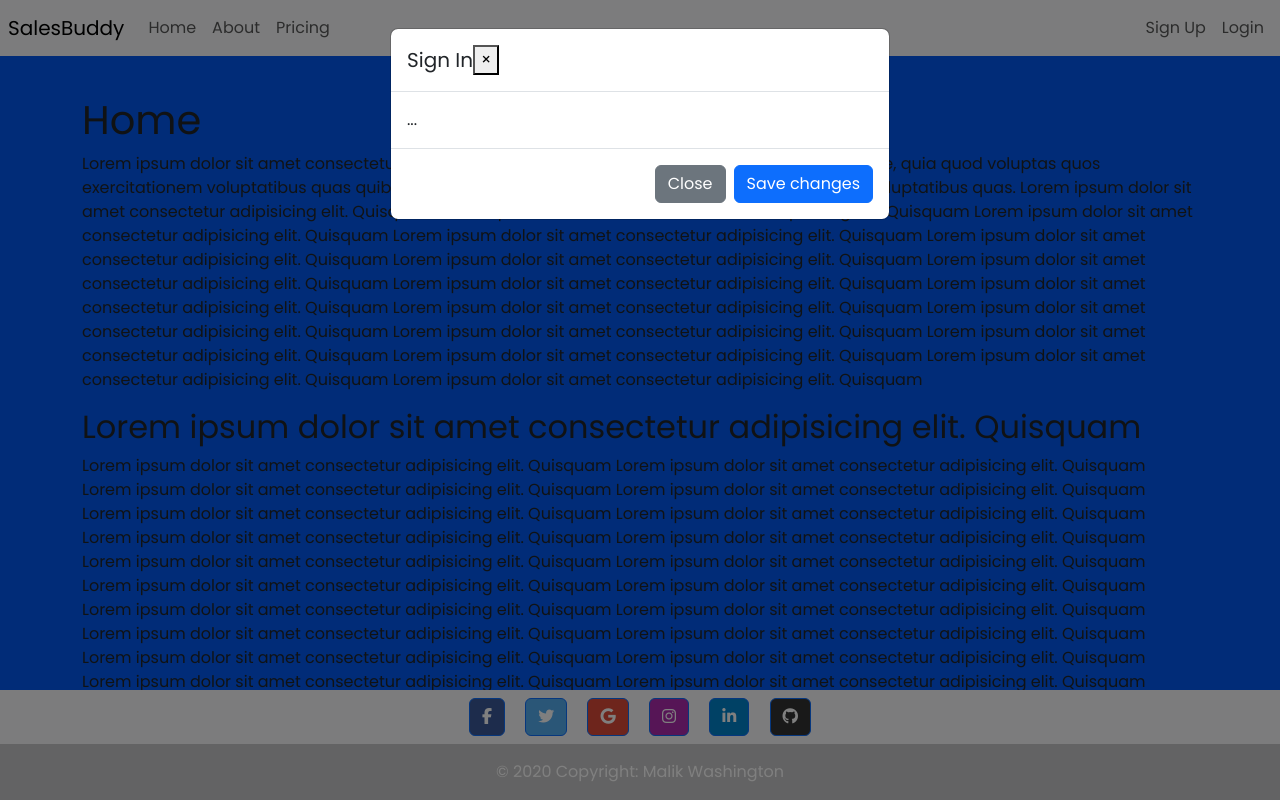
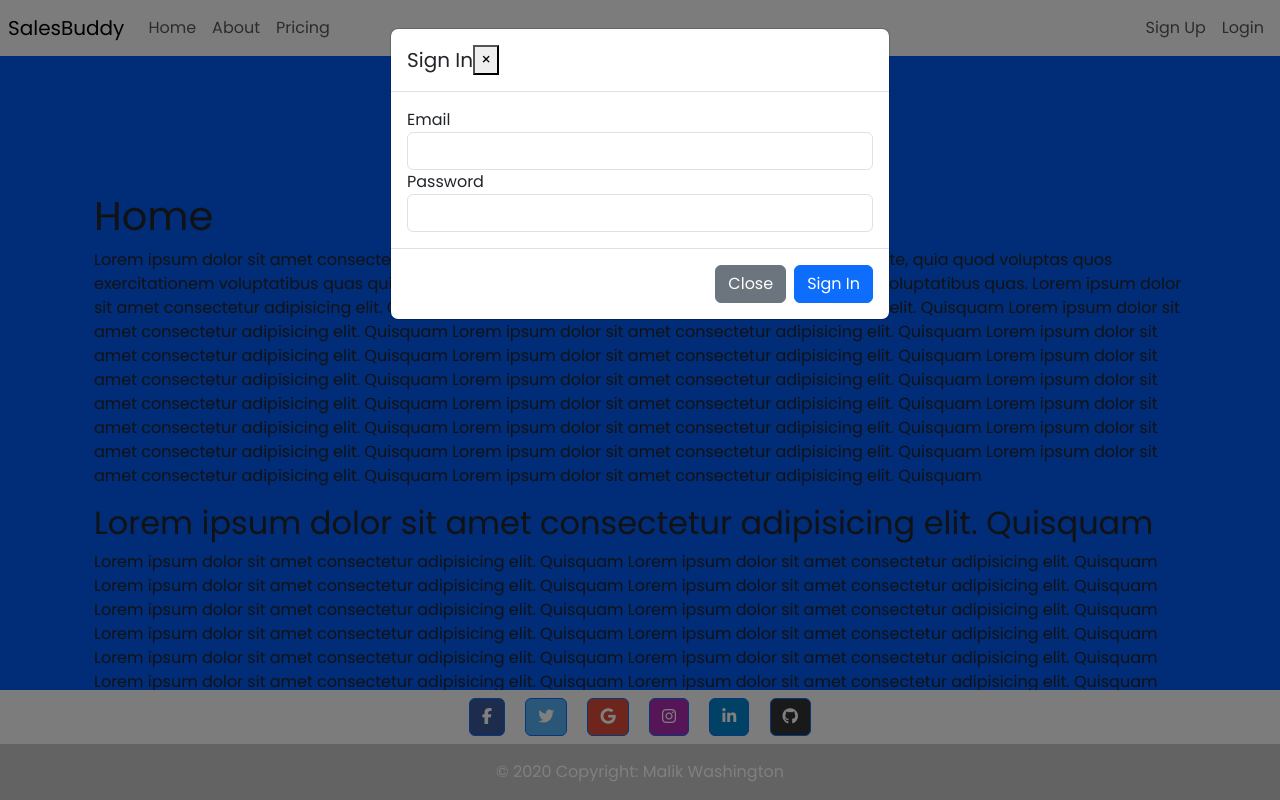
Before and after one commit to malikwashington/sales_buddy, a Flask app: page / in a window 1280 px wide, after a click on "Login". Run offline with Flask 2, Linux system fonts and the light colour scheme; some libraries are stand-ins or nearby versions.

Commit message:
got login, contacts. need to add call/sms/email icons and functionality

```diff
--- a/forms.py
+++ b/forms.py
@@ -1,6 +1,6 @@
 from flask_wtf import FlaskForm
 from wtforms import StringField, PasswordField, SubmitField, SelectField, BooleanField
-from wtforms.validators import DataRequired, Email, Length, EqualTo, ValidationError
+from wtforms.validators import InputRequired, Email, Length, EqualTo, ValidationError
 import email_validator
 
 from model import User
@@ -12,9 +12,24 @@ from model import User
 
 class RegistrationForm(FlaskForm):
   '''Registration form'''
-  fname = StringField('First Name', validators=[DataRequired(), Length(min=2, max=20)])
-  lname = StringField('Last Name', validators=[DataRequired(), Length(min=2, max=20)])
-  email = StringField('Email', validators=[DataRequired(), Email()])
-  password = PasswordField('Password', validators=[DataRequired(), Length(min=6, max=20)])
-  password2 = PasswordField('Confirm Password', validators=[DataRequired(), EqualTo('password')])
+  fname = StringField('First Name', validators=[InputRequired(), Length(min=2, max=20)])
+  lname = StringField('Last Name', validators=[InputRequired(), Length(min=2, max=20)])
+  email = StringField('Email', validators=[InputRequired(), Email()])
+  password = PasswordField('Password', validators=[InputRequired(), Length(min=6, max=20)])
+  password2 = PasswordField('Confirm Password', validators=[InputRequired(), EqualTo('password', message='Passwords must match')])
   submit = SubmitField('Submit')
+
+class SignInForm(FlaskForm):
+  '''sign in form'''
+
+  email = StringField('Email', validators=[InputRequired(), Email()])
+  password = PasswordField('Password', validators=[InputRequired()])
+  submit = SubmitField('Sign In')
+
+
+class CreateContactForm(FlaskForm):
+  '''form for creating new contacts'''
+
+
+class UpdateContactForm(FlaskForm):
+  '''form to update existing contacts'''
--- a/requirements.txt
+++ b/requirements.txt
@@ -9,7 +9,10 @@ certifi==2023.5.7
 charset-normalizer==3.1.0
 click==8.0.1
 dill==0.3.6
+dnspython==2.3.0
+email-validator==2.0.0.post2
 Flask==2.0.1
+Flask-Login==0.6.2
 Flask-SQLAlchemy==2.5.1
 Flask-WTF==1.1.1
 frozenlist==1.3.3
--- a/server.py
+++ b/server.py
@@ -1,18 +1,36 @@
 """Server for sales buddy app."""
 
-from forms import RegistrationForm
+import forms
 from keys import SECRET_KEY
-from flask import Flask, render_template, request, flash, session, redirect
-from model import connect_to_db, db
+from flask import Flask, render_template, request, flash, session, redirect, url_for
+from model import connect_to_db, db, User, Contact
 import crud
 
 from jinja2 import StrictUndefined
-# from flask_login import LoginManager, login_user, login_required, logout_user, current_user
-from forms import RegistrationForm
+from flask_login import LoginManager, login_user, login_required, logout_user, current_user
 
 app = Flask(__name__)
 app.jinja_env.undefined = StrictUndefined
 app.config['SECRET_KEY'] = SECRET_KEY
+
+login_manager = LoginManager()
+login_manager.init_app(app)
+login_manager.login_view = 'homepage'
+
+@login_manager.user_loader
+def load_user(user_id):
+  '''Load user by id'''
+  return User.query.get(int(user_id))
+
+#Logout
+@app.route('/logout')
+@login_required
+def logout():
+  """Log out user."""
+
+  logout_user()
+  flash('Logged out successfully.', 'success')
+  return redirect('/')
 
 #Invalid URL
 @app.errorhandler(404)
@@ -27,43 +45,71 @@ def page_not_found(e):
   return render_template('500.html'), 500
 
 #Homepage
-@app.route('/')
+@app.route('/', methods=['GET','POST'])
 def homepage():
   """View homepage."""
 
-  return render_template('homepage.html')
+  form = forms.SignInForm()
+  #validate sign in form
+  if form.validate_on_submit():
+    email = form.email.data
+    password = form.password.data
+    form.email.data = ''
+    form.password.data = ''
+    # sign in user
+    user = crud.login_user(email, password)
+    if user[0]:
+      #login user
+      login_user(user[1])
+      return redirect(url_for('profile')) #send to profile page on login
+    else:
+      #flash message if incorrect email or password
+      flash(f'Incorrect email or password', 'danger')
+      return redirect('/')
+  return render_template('homepage.html', form=form)
 
 #signup up page
 @app.route('/signup', methods=['GET','POST'])
 def sign_up():
   """sign up page."""
 
-  form = RegistrationForm()
-  name = None
+  form = forms.RegistrationForm()
 
+ #validate sign up form
   if form.validate_on_submit():
     fname = form.fname.data
     lname = form.lname.data
     email = form.email.data
     password = form.password.data
+    password2 = form.password2.data
     form.fname.data = ''
     form.lname.data = ''
     form.email.data = ''
     form.password.data = ''
     form.password2.data = ''
+    #check if user exists
     if crud.get_user_by_email(email):
-      flash(f'Account already exists for {form.email.data}!', 'danger')
-      return redirect('/signup')
+      flash(f'Account already exists for {email}!', 'danger')
+      return render_template('/signup.html', form=form)
     else:
+    #create user
       user = crud.create_user(fname, lname, email, password)
       db.session.add(user)
       db.session.commit()
-      flash(f'Account created for {form.name.data}!', 'success')
+      flash(f'Account created for {user.full_name}!', 'success')
       return redirect('/')
+  #if form is not valid flash errors
+  if form.errors:
+    print(form.errors.values())
+    [flash(f'{error[0]}', 'danger') for error in form.errors.values()]
+    return render_template('signup.html', form=form)
+  return render_template('signup.html', form=form)
 
-  return render_template('signup.html', form=form, name=name)
-
-
+@app.route('/profile')
+@login_required
+def profile():
+  '''profile page'''
+  return render_template('profile.html')
 
 if __name__ == '__main__':
   connect_to_db(app)
--- a/static/css/style.css
+++ b/static/css/style.css
@@ -5,7 +5,7 @@ body {
 }
 
 .container {
-  margin-top: 15%;
+  /* margin-top: 15%; */
 }
 
 .card {
@@ -58,9 +58,21 @@ body {
   transform: rotateY(180deg);
 }
 
-/* #carousel{
-  margin-bottom: ;
-} */
+#message {
+  font-size: 1.5rem;
+  font-weight: 500;
+  margin-bottom: 20px;
+  animation: hideAnimation 0s ease-out 3s;
+  animation-fill-mode: forwards;
+}
+
+@keyframes hideAnimation {
+  to {
+    visibility: hidden;
+    width: 0;
+    height: 0;
+  }
+}
 
 .box.front h2 {
   font-family: 'Bebas Neue', cursive;
--- a/templates/base.html
+++ b/templates/base.html
@@ -77,12 +77,7 @@
         <div class="collapse navbar-collapse justify-content-end mr-auto">
           <ul class="navbar-nav mr-3">
             {% block navright %}
-            <li class="nav-item">
-              <a class="nav-link" href="/signup">Sign Up</a>
-            </li>
-            <li class="nav-item">
-              <a class="nav-link " data-bs-toggle="modal" data-bs-target="#login">Login</a>
-            </li>
+
             {% endblock %}
           </ul>
         </div>
@@ -93,22 +88,38 @@
       <div class="modal-dialog" role="document">
         <div class="modal-content">
           <div class="modal-header">
-            <h5 class="modal-title" id="exampleModalLabel">Sign In</h5>
+            <h5 class="modal-title" id="exampleModalLabel">
+              {% block modalTitle %}Sign In {% endblock %}
+            </h5>
             <button type="button" class="close" data-dismiss="modal" aria-label="Close">
               <span aria-hidden="true">&times;</span>
             </button>
           </div>
           <div class="modal-body">
-        ...
+        {% block modalBody %}... {% endblock %}
           </div>
           <div class="modal-footer">
+            {% block modalFooter %}
             <button type="button" class="btn btn-secondary" data-dismiss="modal">Close</button>
-            <button type="button" class="btn btn-primary">Save changes</button>
+            <button type="submit" class="btn btn-primary">Save changes</button>
+            {% endblock %}
           </div>
         </div>
       </div>
     </div>
-    {% block body %} {% endblock %}
+
+    <div class="container my-5 py-5">
+      {% with messages = get_flashed_messages(with_categories=true) %}
+      {% if messages %}
+      {% for category, message in messages %}
+      <div id='message' class="alert alert-{{ category }}">
+        {{ message }}</div>
+      {% endfor %}
+      {% endif %}
+      {% endwith %}
+
+      {% block body %} {% endblock %}
+    </div>
 
     <div class="container-fluid m-0 p-0 text-white fixed-bottom">
       <div class="row">
--- a/templates/homepage.html
+++ b/templates/homepage.html
@@ -1,11 +1,45 @@
 {% extends 'base.html' %}
 
 
+{%block navright %}
+
+ <li class="nav-item">
+              <a class="nav-link" href="/signup">Sign Up</a>
+            </li>
+            <li class="nav-item">
+              <a class="nav-link " data-bs-toggle="modal" data-bs-target="#login">Login</a>
+            </li>
+
+{% endblock %}
+
+{% block modalTitle %} Sign In {% endblock %}
+
+{% block modalBody %}
+<form action="/" id="modal-form" method="POST">
+  {{form.hidden_tag()}}
+
+  <div class="form-group">
+    {{form.email.label(class="form-control-label")}}
+    {{form.email(class="form-control")}}
+  </div>
+
+  <div class="form-group">
+    {{form.password.label(class="form-control-label")}}
+    {{form.password(class="form-control")}}
+  </div>
+</form>
+
+{% endblock %}
+
+{% block modalFooter %}
+<button type="button" class="btn btn-secondary" data-dismiss="modal">Close</button>
+{{form.submit(class="btn btn-primary", form="modal-form")}}
+{% endblock %}
 
 
 {% block body %}
 
-  <div class="container overflow-auto mb-3 mt-5 pt-5">
+  <div class="container overflow-auto my-5 py-5">
     <div class="row">
       <div class="col">
         <h1>Home</h1>
@@ -93,9 +127,12 @@
       </div>
     </div>
 
-<!-- carousel -->
+    <!-- carousel -->
 
-    <div id="carousel" class="carousel slide mb-5 mt-2" data-bs-ride="carousel">
+    <div id="carousel" class="carousel slide mb-5 pb-2 mt-2" data-bs-ride="carousel">
+      <div class="container text-center">
+        <h2 class="p-5">Customer Testimonials:</h2>
+      </div>
       <div class="carousel-inner">
 
         <div class="carousel-item active">
@@ -103,7 +140,7 @@
             <!-- card 1 -->
                 <div class="col-lg-4">
                   <div class="card">
-
+                      <!-- card front -->
                     <div class="box front">
                       <img src="{{ url_for('static', filename='img/1.jpg') }}" alt="">
                       <h2>Name</h2>
@@ -113,6 +150,7 @@
 
                     <div class="box back">
                       <span class="fa fa-quote-left mb-1"></span>
+                      <!-- quote for the back of the card -->
                       <p class="mt-2">
                         Lorem ipsum dolor sit amet, consectetur adipisicing elit.
                         Quisquam, voluptatum, quibusdam, voluptate, quia quod voluptas quos
@@ -133,6 +171,7 @@
 
                 <div class="box back">
                   <span class="fa fa-quote-left mb-1"></span>
+                  <!-- quote for the back of the card -->
                   <p>
                     Lorem ipsum dolor sit amet, consectetur adipisicing elit.
                     Quisquam, voluptatum, quibusdam, voluptate, quia quod voluptas quos
@@ -155,6 +194,7 @@
 
                 <div class="box back">
                   <span class="fa fa-quote-left mb-1"></span>
+                  <!-- text for back of card -->
                   <p>
                     Lorem ipsum dolor sit amet, consectetur adipisicing elit.
                     Quisquam, voluptatum, quibusdam, voluptate, quia quod voluptas quos
@@ -182,6 +222,7 @@
 
               <div class="box back">
                 <span class="fa fa-quote-left mb-1"></span>
+                <!-- text for back of card -->
                 <p>
                   Lorem ipsum dolor sit amet, consectetur adipisicing elit.
                   Quisquam, voluptatum, quibusdam, voluptate, quia quod voluptas quos
@@ -203,6 +244,7 @@
 
             <div class="box back">
               <span class="fa fa-quote-left mb-1"></span>
+              <!-- text for back of card -->
               <p>
                 Lorem ipsum dolor sit amet, consectetur adipisicing elit.
                 Quisquam, voluptatum, quibusdam, voluptate, quia quod voluptas quos
@@ -225,6 +267,7 @@
 
             <div class="box back">
               <span class="fa fa-quote-left mb-1"></span>
+              <!-- text for the back of the card -->
               <p>
                 Lorem ipsum dolor sit amet, consectetur adipisicing elit.
                 Quisquam, voluptatum, quibusdam, voluptate, quia quod voluptas quos
@@ -252,6 +295,7 @@
                 </div>
 
                 <div class="box back">
+                  <!-- text for the back of the card -->
                   <p>
                     <span class="fa fa-quote-left mb-1"></span>
                     Lorem ipsum dolor sit amet, consectetur adipisicing elit.
@@ -273,6 +317,7 @@
                 </div>
 
                 <div class="box back">
+                  <!-- text for the back of the card -->
                   <p>
                     <span class="fa fa-quote-left mb-1"></span>
                     Lorem ipsum dolor sit amet, consectetur adipisicing elit.
@@ -296,6 +341,7 @@
 
                 <div class="box back">
                   <span class="fa fa-quote-left mb-1"></span>
+                  <!-- text for the back of the card -->
                   <p>
                     Lorem ipsum dolor sit amet, consectetur adipisicing elit.
                     Quisquam, voluptatum, quibusdam, voluptate, quia quod voluptas quos
@@ -311,4 +357,5 @@
       </div>
     </div>
   </div>
+
 {% endblock %}
--- a/templates/signup.html
+++ b/templates/signup.html
@@ -3,9 +3,9 @@
 {% block title %}Sign In{% endblock %}
 
 {% block body %}
-<div class="container">
+<div class="container mb-5 pb-5">
 
-  <h1>Joint The Revolution!</h1>
+  <h1>Join The Revolution!</h1>
   <form method="post">
     {{form.hidden_tag()}}
     <div class="row">
@@ -44,7 +44,7 @@
       {{form.password2(class="form-control", placeholder="Confirm your password")}}
     </div>
     <br>
-    <div class="form-group">
+    <div class="form-group mb-3 pb-3">
       {{form.submit(class="btn btn-danger btn-lg float-end")}}
     </div>
   </form>
```
Also changed, not shown: crud.py (+11 -9 lines), model.py (+5 -4 lines), templates/profile.html (added, +57 -0 lines).
